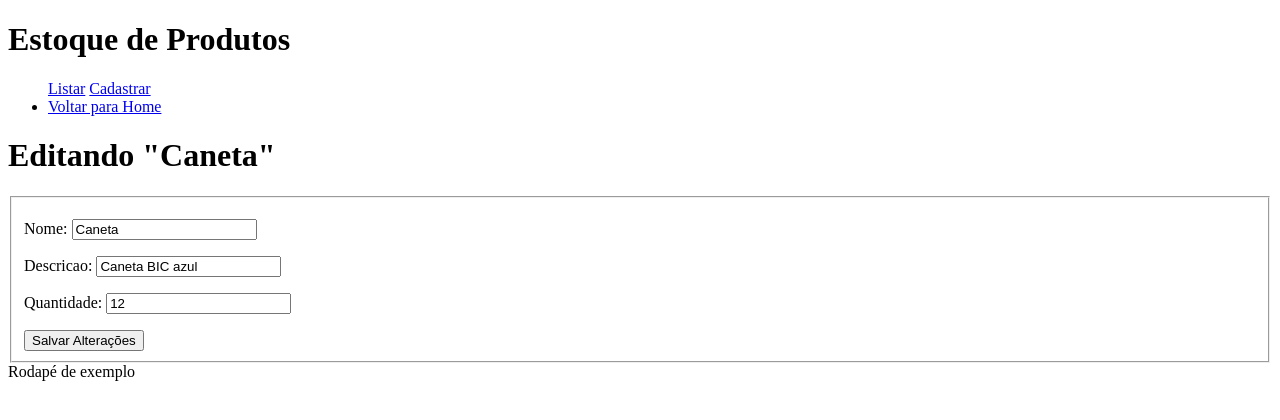
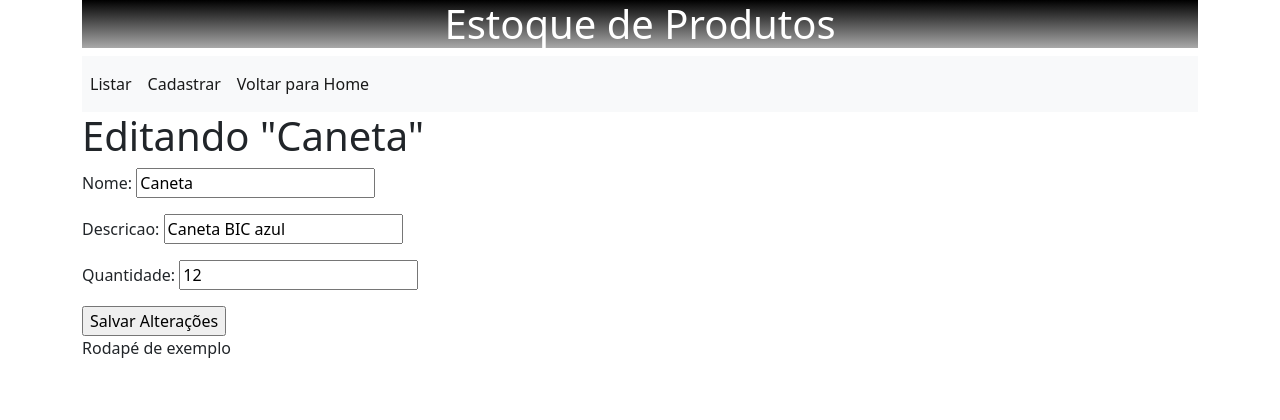
Before and after one commit to sou-rafael/estoque_django, a Django app: page /produtos/atualizar/1 in a window 1280 px wide. Shown: the top 420 px of the page. Run offline with Django 4.2, Linux system fonts and the light colour scheme; data comes from the database, SQL or seed files in the repository.

Commit message:
static CSS e JS ativados, link do bootstrap ativado, pagina Home iniciada a estilização.

```diff
--- /dev/null
+++ b/estoque/produtos/static/css/styles.css
@@ -0,0 +1,4 @@
+header {
+    background: linear-gradient(black,darkgray);
+    color:white;
+}
--- /dev/null
+++ b/estoque/produtos/static/js/scripts.js
@@ -0,0 +1 @@
+console.log('Funcionou!!');
--- a/estoque/produtos/templates/produtos/base.html
+++ b/estoque/produtos/templates/produtos/base.html
@@ -1,29 +1,50 @@
+{% load static %}
 <!DOCTYPE html>
 <html lang="pt-br">
 <head>
     <meta charset="UTF-8">
-    <meta name="viewport" content="width=device-width, initial-scale=1.0">
+    <meta name="viewport" content="width=device-width, initial-scale=1">
+    <!--<title>{%block title%}{%endblock%}</title>-->
     <title>Estoque</title>
+    <link rel="stylesheet" href="{% static 'css/styles.css' %}">
+    <link href="https://cdn.jsdelivr.net/npm/bootstrap@5.1.3/dist/css/bootstrap.min.css" rel="stylesheet" integrity="sha384-1BmE4kWBq78iYhFldvKuhfTAU6auU8tT94WrHftjDbrCEXSU1oBoqyl2QvZ6jIW3" crossorigin="anonymous">
 </head>
 <body>
-    <header class="top">
+    <div class="container">
+        <div class="text-center">
+            <header>
                 <h1>Estoque de Produtos</h1>
             </header>
+        </div>
 
-    <nav class="menu">
-        <ul>
-            <a href="/produtos/listar">Listar</a>
-            <a href="/produtos/cadastrar">Cadastrar</a>
-            <li><a href="/">Voltar para Home</a></li>
+        <nav class="navbar navbar-expand-lg navbar-light bg-light">
+            <div class="collapse navbar-collapse" id="navbarSupportedContent">
+                <ul class="navbar-nav me-auto mb-2 mb-lg-0">
+                    <li class="nav-item">
+                        <a class="nav-link active" aria-current="page" href="/produtos/listar">Listar</a>
+                    </li>
+                    <li class="nav-item">
+                        <a class="nav-link active" aria-current="page" href="/produtos/cadastrar">Cadastrar</a>
+                    </li>
+                    <li class="nav-item">
+                        <a class="nav-link active" aria-current="page" href="/">Voltar para Home</a>
+                    </li>
                 </ul>
+            </div>
         </nav>
 
         {% block content %}
-        <h3>Home do Estoque de Produtos com Django Python</h3>
-        <img src="https://images.unsplash.com/photo-1616401784845-180882ba9ba8?ixlib=rb-1.2.1&ixid=MnwxMjA3fDB8MHxwaG90by1wYWdlfHx8fGVufDB8fHx8&auto=format&fit=crop&w=1470&q=80" width='500' height='300'>
+            <div class="text-center">
+                <h3 id='homecont'>Home do Estoque de Produtos com Django Python</h3>
+                <img src="https://images.unsplash.com/photo-1616401784845-180882ba9ba8?ixlib=rb-1.2.1&ixid=MnwxMjA3fDB8MHxwaG90by1wYWdlfHx8fGVufDB8fHx8&auto=format&fit=crop&w=1470&q=80" class="rounded" width='500' height='300'>
+            </div>
         {% endblock content %}
 
         <footer>Rodapé de exemplo</footer>
+    </div>
+
+    <script src="{% static 'js/scripts.js' %}"></script>
+    <script src="https://cdn.jsdelivr.net/npm/bootstrap@5.1.3/dist/js/bootstrap.bundle.min.js" integrity="sha384-ka7Sk0Gln4gmtz2MlQnikT1wXgYsOg+OMhuP+IlRH9sENBO0LRn5q+8nbTov4+1p" crossorigin="anonymous"></script>
 
 </body>
 </html>
```
Lines whose indentation alone changed are shown as unchanged.
